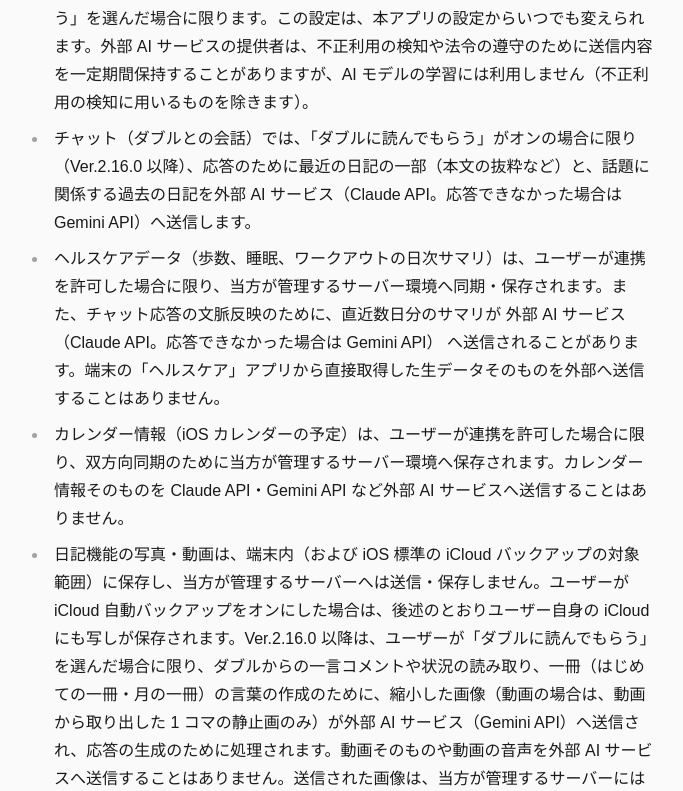
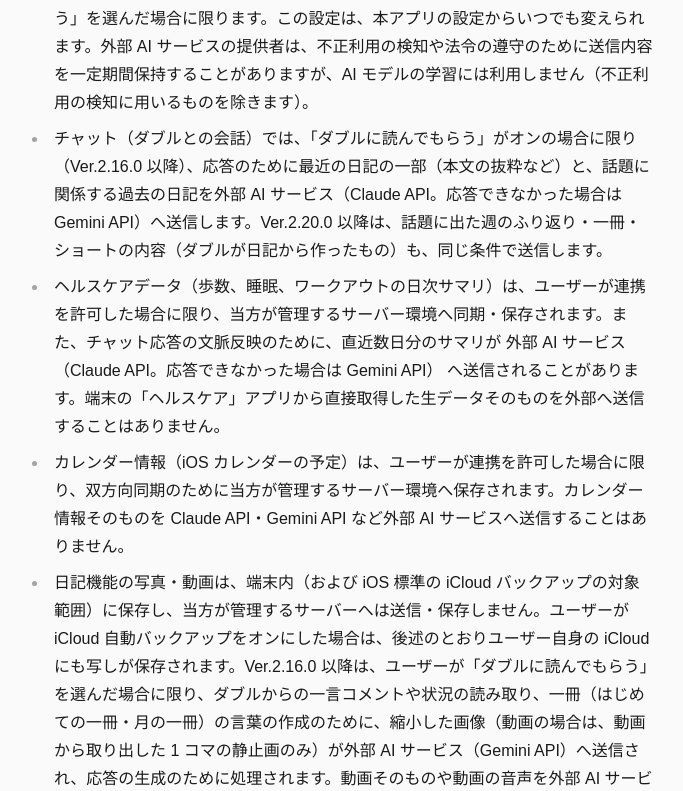
Before and after one commit to growthlab710/doublehub-site, a Next.js app: page /privacy/doublehub in a window 1280 px wide. Shown: the part 6429-7220 px from the top of the page, without its empty margins (302-985 px from the left). Built offline with nearby package versions, Linux system fonts and the light colour scheme; no server answers; a web font is replaced by a local one.

Commit message:
docs(privacy): DoubleHub のチャットがふり返り・一冊・ショートの内容も送ることを追記（Ver.2.20.0）

```diff
--- a/src/app/(marketing)/privacy/doublehub/page.tsx
+++ b/src/app/(marketing)/privacy/doublehub/page.tsx
@@ -55,6 +55,9 @@ import { PrivacyLayout } from '../_components/PrivacyLayout';
  *   あわせて、これまで書いていなかった「開発者に一言」（2026-07 から）と、続けて使っている方への問いの自由記述の送信を
  *   第 4 項の「ご意見の送信について」に追記した（アカウント識別子と結びつけない・Discord への通知では連絡先の値を出さない）。
  *   予定の日の知らせ・日記のお知らせは端末内の通知で、送信するものは計測のほかに無い。
+ * 2026-11-03: Ver.2.20.0 の提出に先立ち、第 3 項のチャットの段落へ、話題に出た週のふり返り・一冊・ショートの内容
+ *   （ダブルが日記から作ったもの）も同じ条件（「ダブルに読んでもらう」がオンの場合）で送信することを追記。
+ *   送信先・計測・サーバーは変わらないため、ほかの項は改めていない。
  */
 export const metadata: Metadata = {
   title: 'DoubleHub プライバシーポリシー',
@@ -68,7 +71,7 @@ export default function DoubleHubPrivacyPage() {
     <PrivacyLayout
       title="DoubleHub プライバシーポリシー"
       productLabel="DoubleHub"
-      lastUpdated="2026-11-02"
+      lastUpdated="2026-11-03"
     >
       <p>
         GrowthLab（以下「当方」）は、DoubleHub（以下「本アプリ」）で取り扱う情報について、以下のとおり定めます。
@@ -229,7 +232,7 @@ export default function DoubleHubPrivacyPage() {
           AI サービスへ送信されることがあります。現時点では、チャット（ダブルとの会話）と手づくりアルバムのひと言（Ver.2.18.0 以降）には Anthropic が提供する Claude API を、そのほかの AI 機能には Google が提供する Gemini API を利用しています。チャットと手づくりアルバムのひと言で Claude API が応答できなかった場合は、その回に限り Gemini API で応答します。Ver.2.16.0 以降、日記（写真・本文・気分・充実度など）を外部 AI サービスへ送信するのは、ユーザーが本アプリで「ダブルに読んでもらう」を選んだ場合に限ります。この設定は、本アプリの設定からいつでも変えられます。外部 AI サービスの提供者は、不正利用の検知や法令の遵守のために送信内容を一定期間保持することがありますが、AI モデルの学習には利用しません（不正利用の検知に用いるものを除きます）。
         </li>
         <li>
-          チャット（ダブルとの会話）では、「ダブルに読んでもらう」がオンの場合に限り（Ver.2.16.0 以降）、応答のために最近の日記の一部（本文の抜粋など）と、話題に関係する過去の日記を外部 AI サービス（Claude API。応答できなかった場合は Gemini API）へ送信します。
+          チャット（ダブルとの会話）では、「ダブルに読んでもらう」がオンの場合に限り（Ver.2.16.0 以降）、応答のために最近の日記の一部（本文の抜粋など）と、話題に関係する過去の日記を外部 AI サービス（Claude API。応答できなかった場合は Gemini API）へ送信します。Ver.2.20.0 以降は、話題に出た週のふり返り・一冊・ショートの内容（ダブルが日記から作ったもの）も、同じ条件で送信します。
         </li>
         <li>
           ヘルスケアデータ（歩数、睡眠、ワークアウトの日次サマリ）は、ユーザーが連携を許可した場合に限り、当方が管理するサーバー環境へ同期・保存されます。また、チャット応答の文脈反映のために、直近数日分のサマリが
```
